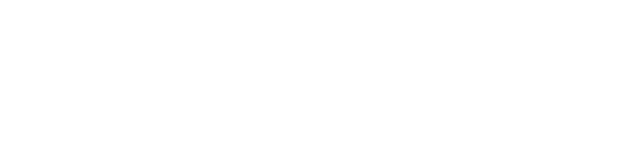
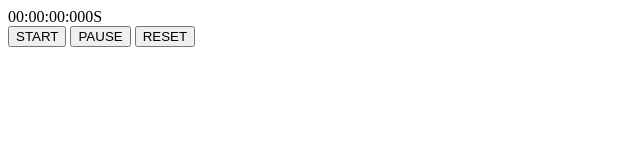
Before and after one commit to Sizan458/stop-watch, a plain HTML site: page index.html in a window 1280 px wide. Shown: the whole page, without its empty margins (0-640 px from the left). Drawn offline with Linux system fonts and the light colour scheme.

Commit message:
html done

```diff
--- a/index.html
+++ b/index.html
@@ -7,7 +7,16 @@
     <link rel="stylesheet" href="style.css">
 </head>
 <body>
-
+    <div class="container">
+        <div class="time-display">
+            00:00:00:000S
+        </div>
+    </div>
+    <div class="button">
+        <button id="start-timer">START</button>
+        <button id="pause-timer">PAUSE</button>
+        <button id="reset-timer">RESET</button>
+    </div>
 </body>
 <Script>
 
```
